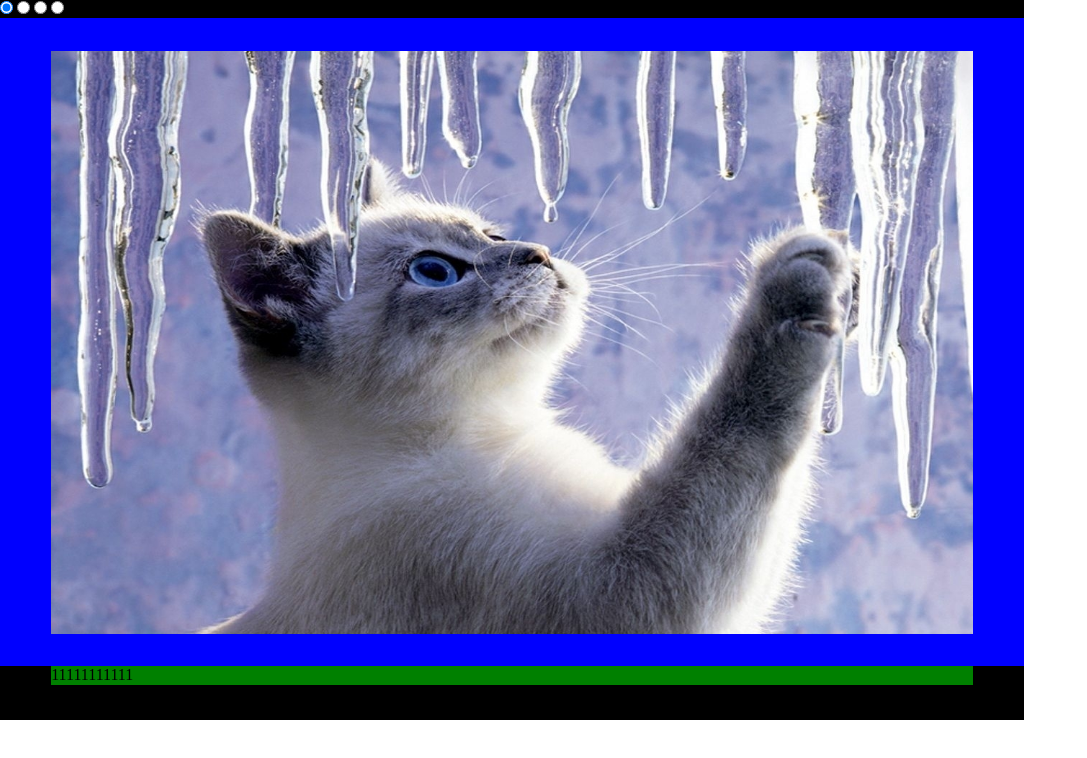
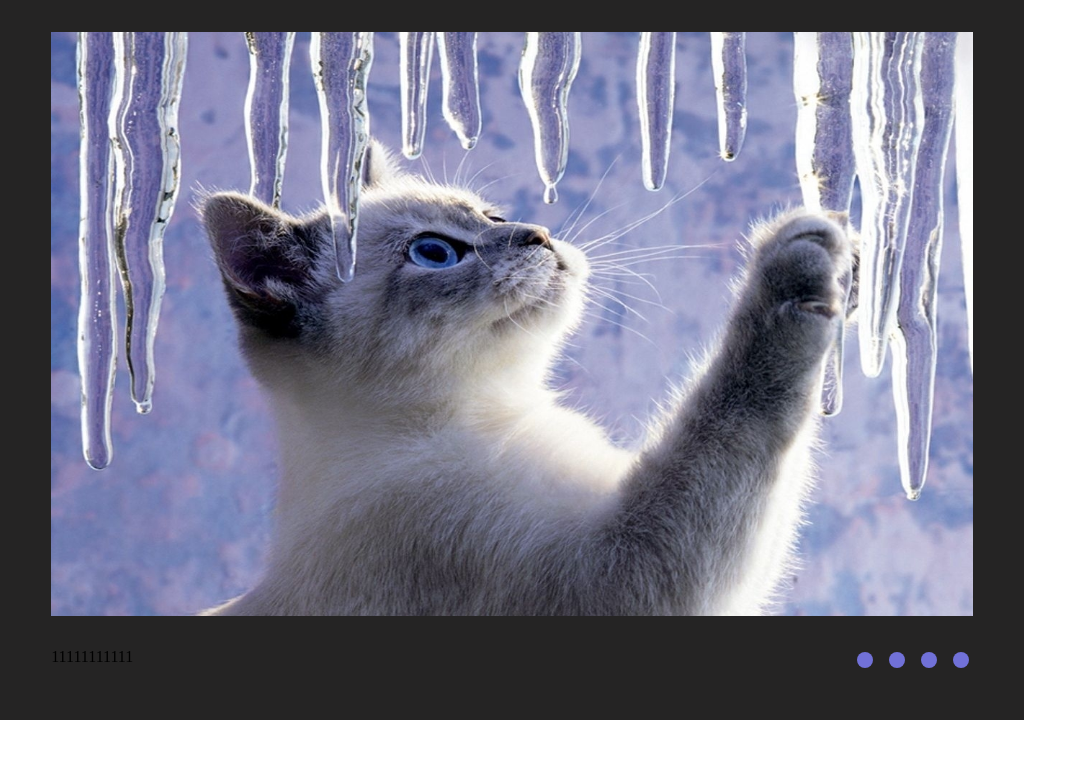
Before and after one commit to k0nnte/cssMemeSlider, a plain HTML site: page cssMemeSlider/index.html in a window 1280 px wide. Shown: the whole page, without its empty margins (0-1087 px from the left). Drawn offline with Linux system fonts and the light colour scheme.

Commit message:
feat: add label radiobox under slider (Wed, Sep 13, 2023 01:14:30 PM)

```diff
--- a/cssMemeSlider/index.html
+++ b/cssMemeSlider/index.html
@@ -10,10 +10,10 @@
 <body>
 
     <div class="contener_all">
-        <input type="radio" name="byt" id="but1" checked>
-        <input type="radio" name="byt" id="but2">
-        <input type="radio" name="byt" id="but3">
-        <input type="radio" name="byt" id="but4">
+        <input class="intyp_inviz" type="radio" name="byt" id="but1" checked>
+        <input  class="intyp_inviz" type="radio" name="byt" id="but2">
+        <input class="intyp_inviz" type="radio" name="byt" id="but3">
+        <input class="intyp_inviz" type="radio" name="byt" id="but4">
         <div class="wraper_one">
             <div class="slider">
                 <div class="slide_inviz">
@@ -33,7 +33,20 @@
                     <p class="text">44444444444</p>
                 </div>
             </div>
-
+            <div class="inp_control">
+                <label for="but1" class="but_labe">
+                    <div class="labe_circle"></div>
+                </label>
+                <label for="but2" class="but_labe">
+                    <div class="labe_circle"></div>
+                </label>
+                <label for="but3" class="but_labe">
+                    <div class="labe_circle"></div>
+                </label>
+                <label for="but4" class="but_labe">
+                    <div class="labe_circle"></div>
+                </label>
+            </div>
         </div>
     </div>
 
--- a/cssMemeSlider/style.css
+++ b/cssMemeSlider/style.css
@@ -1,6 +1,10 @@
 *{
     margin: 0;
     padding: 0;
+}
+
+.intyp_inviz{
+    display: none;
 }
 
 
@@ -9,13 +13,13 @@
    height: 45rem;
    width: 100%;
 
-   background-color: black;
+   background-color: rgb(37, 36, 36);
 }
 
 .wraper_one{
     width: 100%;
     height: 90%;
-   background-color: blue;
+
    display: flex;
    align-items: center;
    justify-content: center;
@@ -24,7 +28,7 @@
 .slider{
     width: 90%;
     height: 90%;
-    background-color: red;
+
     overflow: hidden;
 
 }
@@ -49,12 +53,13 @@
     display: flex;
     width: 90%;
     margin: 0 auto;
-    background-color: green;
+    justify-content: space-between;
+
 
 }
 
 .slider_text{
-    width: 10%;
+    width: fit-content;
 
     overflow: hidden;
 
@@ -70,6 +75,40 @@
 .text{
     width: 25%;
 
+}
+
+.inp_control{
+    width: 20%;
+
+    display: flex;
+    gap: 0.5rem;
+    justify-content: flex-end;
+
+}
+
+.but_labe{
+
+
+
+    width: 1.5rem;
+    height: 1.5rem;
+    border-radius: 50%;
+
+    cursor: pointer;
+    display: flex;
+    justify-content: center;
+    align-items: center;
+}
+
+.labe_circle{
+    width: 1rem;
+    height: 1rem;
+    border-radius: 50%;
+    background-color: rgb(113, 113, 216);
+}
+
+.labe_circle:hover{
+   background-color: white;
 }
 
 
```
